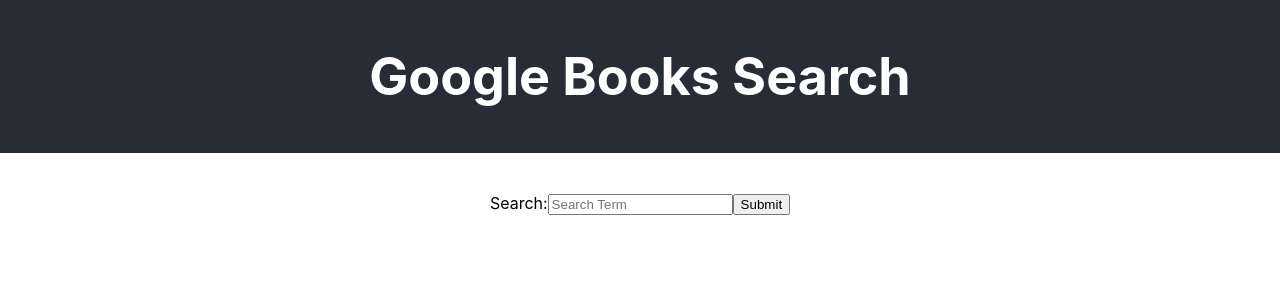
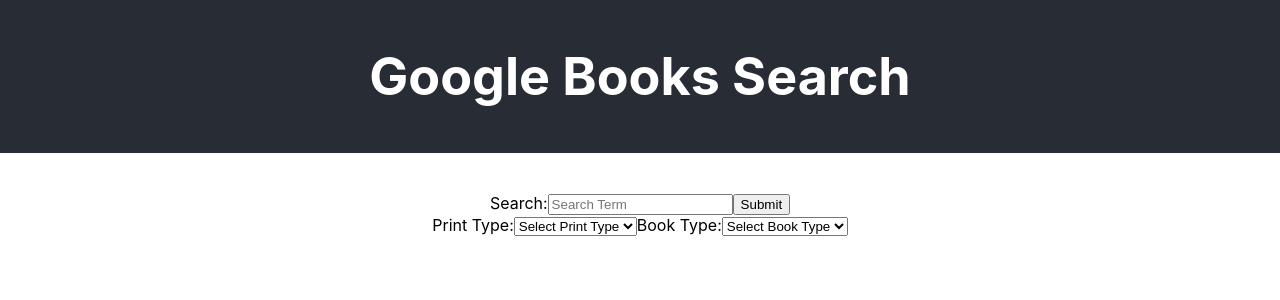
Before and after one commit to raeas/google-books-api, a React (Create React App) app: page / in a window 1280 px wide. Shown: the top 300 px of the page. Built offline with nearby package versions, Linux system fonts and the light colour scheme; no server answers; the HTML template or start-up script is replaced by a standard one.

Commit message:
working on event handler callback prop

```diff
--- a/src/App.js
+++ b/src/App.js
@@ -2,8 +2,16 @@
 
 import "./App.css"
 import SearchBox from './searchBox/searchBox'
+import SearchFilter from './searchFilter/searchFilter'
 // import SearchBar from './searchBar/searchBar'
 // import ResultsList from './resultsList/resultsList'
+
+function formatQueryParams(params) {
+  const queryItems = Object.keys(params)
+  .map(key => `${encodeURIComponent(key)}=${encodeURIComponent(params[key])}`);
+  return queryItems.join('&');
+};
+
 
 class App extends Component {
 
@@ -16,20 +24,28 @@
       bookType: ''
     }
     this.handleSearchUpdate = this.handleSearchUpdate.bind(this)
+    this.handleBookType = this.handleBookType.bind(this)
+    this.handlePrintType = this.handlePrintType.bind(this)
   }
 
-  handleSearchUpdate(term) {
+  handleSearchUpdate(searchInput) {
     this.setState({
-      searchTerm: term
+      searchTerm: searchInput
     })
-  }
 
-  componentDidMount(){
-    const searchQuery = this.state.searchTerm
     const apiKey = 'AIzaSyC97osYaU3RdqyJ__dCHyoKdcAEbiTz87E'
-    const url = `https://www.googleapis.com/books/v1/volumes?q=${searchQuery}+&key=${apiKey}`
-    console.log(url)
-    fetch(url)
+
+    const params = {
+      q: searchInput,
+      key: apiKey
+    }
+
+    const queryString = formatQueryParams(params)
+    const baseUrl = 'https://www.googleapis.com/books/v1/volumes';
+    const searchUrl = baseUrl + '?' + queryString;
+
+    console.log(searchUrl)
+    fetch(searchUrl)
       .then(response => {
         if(!response.ok) {
           throw new Error('Something went wrong, please try again later')
@@ -38,12 +54,11 @@
       })
       .then(response => response.json())
       .then(data => {
-        const results = Object.keys(data)
-          .map(key => data[key].item[0]);
         this.setState({
-          results,
+          results: data,
           error: null
         })
+        console.log(this.state.results)
       })
       .catch(err => {
         this.setState({
@@ -52,14 +67,29 @@
       })
   }
 
-  setSelected(selected) {
+  handleBookType = (event) => {
+    console.log(event)
+    console.log('handle bookType filter')
+    const {name, value} = event.target
+    console.log({name}, {value})
     this.setState({
-      selected
+      [name]: value
+    })
+  }
+
+  handlePrintType = (event) => {
+    console.log(event)
+    console.log('handle printType filter')
+    const {name, value} = event.target
+    console.log({name}, {value})
+    this.setState({
+      [name]: value
     })
   }
 
   render() {
     console.log(this.state.searchTerm)
+    console.log(this.state.results)
     return (
       <div>
         <header className="App-header">
@@ -67,6 +97,10 @@
         </header>
         <main className="App-main">
           <SearchBox handleSearch={this.handleSearchUpdate}/>
+          <SearchFilter
+            handlePrintType={this.handlePrintType}
+            handleBookType={this.handleBookType}
+          />
           {/* <ResultsList results={this.state.results} /> */}
         </main>
       </div>
--- a/src/searchFilter/searchFilter.js
+++ b/src/searchFilter/searchFilter.js
@@ -7,34 +7,44 @@
   constructor() {
     super()
     this.state = {
-      printType: "",
-      bookType: ""
+      printType: '',
+      bookType: ''
     }
-    this.handleChange = this.handleChange.bind(this)
+    // this.handleBookType = this.handleBookType.bind(this)
+    // this.handlePrintType = this.handlePrintType.bind(this)
   }
 
-  handleChange(event) {
-    const {name, value} = event.target
-    this.setState({
-      [name]: value
-    })
-  }
+  // handleBookType(event) {
+  //   const {name, value} = event.target
+  //   this.setState({
+  //     [name]: value
+  //   })
+  // }
+
+  // handlePrintType(event) {
+  //   const {name, value} = event.target
+  //   this.setState({
+  //     [name]: value
+  //   })
+  // }
+
   render() {
-    console.log(this.state)
     return (
       <div className="search-filter">
         <form>
           <label>
             Print Type:
             <select
+              //the value is the the current state of printType
               value={this.state.printType}
               name="printType"
-              onChange={this.handleChange}
-            >
-              <option value="printType1">printType1</option>
-              <option value="printType2">printType2</option>
-              <option value="printType3">printType3</option>
-              <option value="printType4">printType4</option>
+              //when the onChange event happens the handlePrintType function is called with the event object as the argument. and passes it to the app component
+              // onChange={event => this.props.handlePrintType(event.target.value)}>
+              onChange={event => this.props.handlePrintType(event)}>
+              <option value="">Select Print Type</option>
+              <option value="all">All</option>
+              <option value="books">Books</option>
+              <option value="magazines">Magazines</option>
             </select>
           </label>
           <label>
@@ -42,12 +52,14 @@
             <select
               value={this.state.bookType}
               name="bookType"
-              onChange={this.handleChange}
-            >
-              <option value="bookType1">bookType1</option>
-              <option value="bookType2">bookType2</option>
-              <option value="bookType3">bookType3</option>
-              <option value="bookType4">bookType4</option>
+              // onChange={event => this.props.handleBookType(event.target.value)}>
+              onChange={event => this.props.handleBookType(event)}>
+              <option value="">Select Book Type</option>
+              <option value="partial">Partial Text</option>
+              <option value="full">Full Text</option>
+              <option value="free-ebooks">Free eBooks</option>
+              <option value="paid-ebooks">Paid eBooks</option>
+              <option value="ebooks">All eBooks</option>
             </select>
 
           </label>
```
